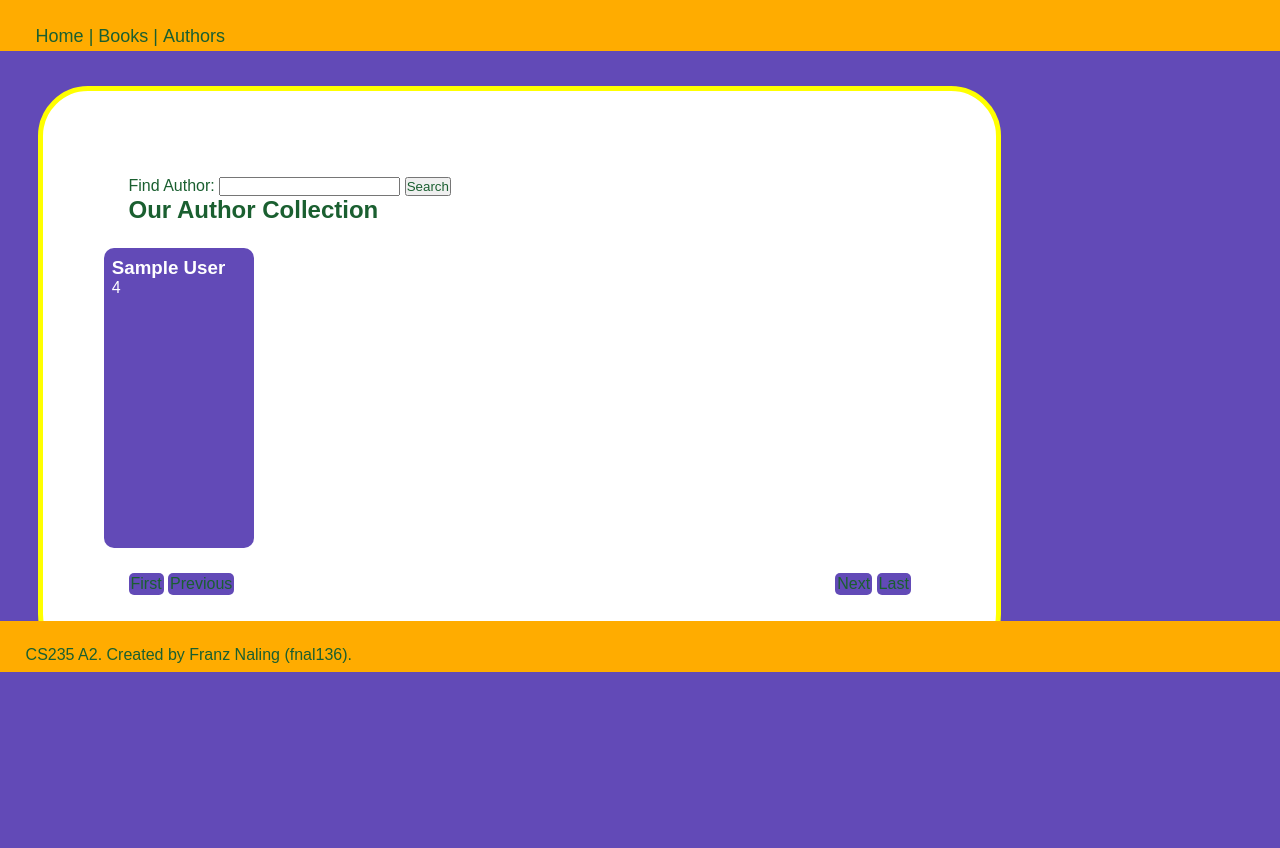
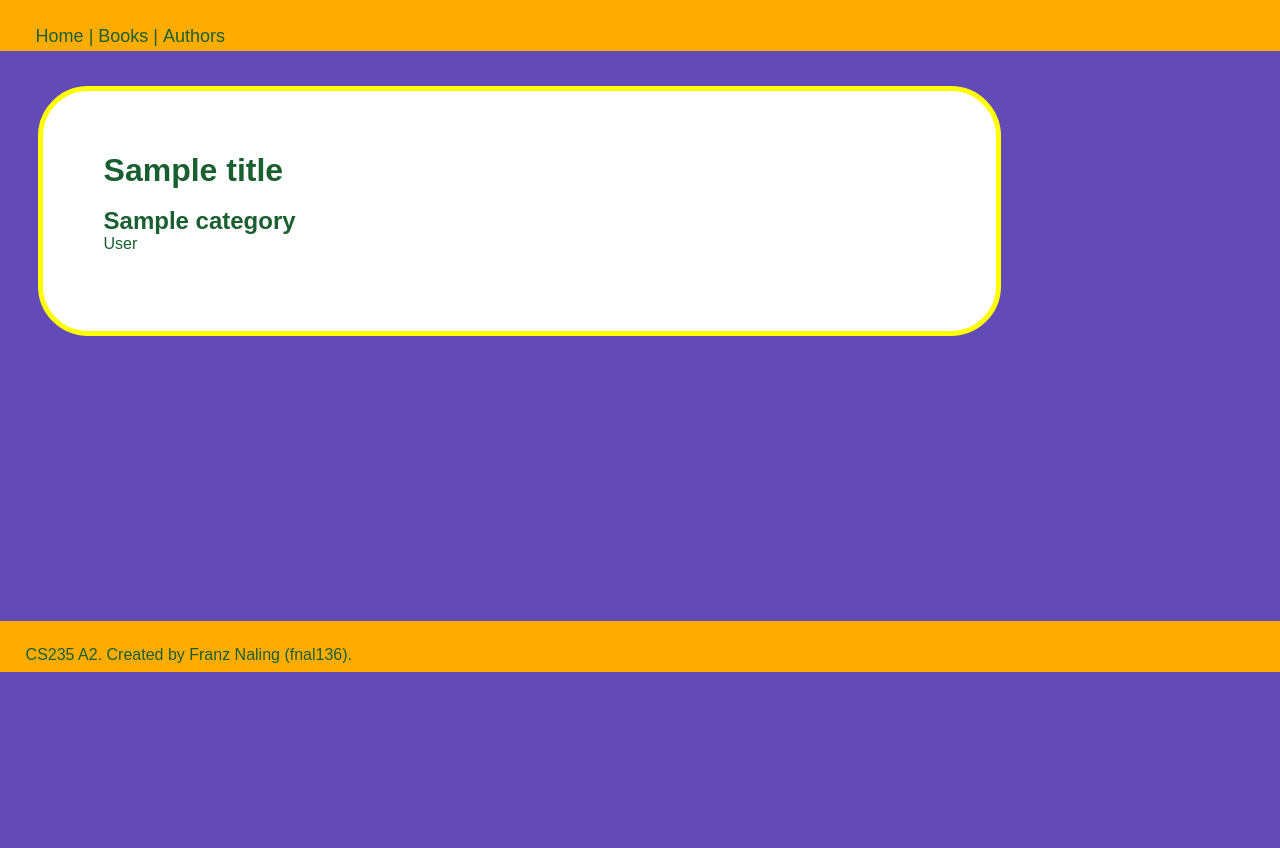
Before and after one commit to lemonfrance/bookwebsiteproj, a Flask app: template library/templates/authors/authors_all.html in a window 1280 px wide. Shown: the part 128-976 px from the top of the page. Run offline with Flask 2, Linux system fonts and the light colour scheme; the template is opened without the code that fills it: most values are stand-ins (such as "Sample title", 1, 10 or a date in 2020).

Commit message:
Display all authors alphabetically, with links to page displaying authored books

```diff
--- a/library/templates/authors/authors_all.html
+++ b/library/templates/authors/authors_all.html
@@ -3,61 +3,20 @@
 {% block content %}
 
 <main id="main">
-    <header>
-        <p>
-        <form>
-            Find Author:
-          <input type="text" id="author" list="all_authors">
-          <datalist id="all_authors">
-              {% for author in all_authors %}
-              <option value={{author.full_name}}>
-              {% endfor %}
-          </datalist>
-            <input type="submit" value="Search">
-        </form>
-        </p>
-        <h2>Our Author Collection</h2>
-    </header>
-
-    {% for author in authors %}
-    <article>
-        <div style="book_preview">
-            <h3 style="color:white;">{{author.full_name}}</h3>
-            <p style="color:white;">
-            {{author.average_rating}}
-            </p>
-        </div>
-    </article>
+    <h1>{{title}}</h1>
+    <br>
+    {% for c in all_categories %}
+        <h2>{{ c }}</h2>
+        <ul>
+        {% for author in all_authors[c] %}
+        <li><a href={{author.author_url}}>
+            {{ author.surname_first }}
+        </a>
+        </li>
+        {% endfor %}
+        </ul>
+    <br>
     {% endfor %}
 
-    <footer>
-        <nav style="clear:both">
-            <div style="float:left">
-                {% if first_au_url is not none %}
-                    <button class="working_btn" onclick="location.href='{{first_au_url}}'">First</button>
-                {% else %}
-                    <button class="disabled_btn" disabled>First</button>
-                {% endif %}
-                {% if prev_au_url is not none %}
-                    <button class="working_btn" onclick="location.href='{{prev_au_url}}'">Previous</button>
-                {% else %}
-                    <button class="disabled_btn" disabled>Previous</button>
-                {% endif %}
-            </div>
-            <div style="float:right">
-                {% if next_au_url is not none %}
-                    <button class="working_btn" onclick="location.href='{{next_au_url}}'">Next</button>
-                {% else %}
-                    <button class="disabled_btn" disabled>Next</button>
-                {% endif %}
-                {% if last_au_url is not none %}
-                    <button class="working_btn"  onclick="location.href='{{last_au_url}}'">Last</button>
-                {% else %}
-                    <button class="disabled_btn" disabled>Last</button>
-                {% endif %}
-            </div>
-        </nav>
-    </footer>
 </main>
-
 {% endblock %}
```
